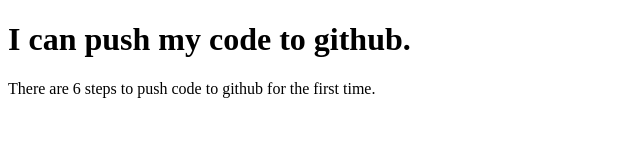
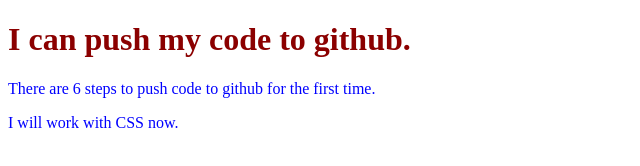
Before and after one commit to MdSagorHossain99/My-second-repo, a plain HTML site: page index.html in a window 1280 px wide. Shown: the whole page, without its empty margins (0-640 px from the left). Drawn offline with Linux system fonts and the light colour scheme.

Commit message:
adding changes

```diff
--- a/index.html
+++ b/index.html
@@ -8,7 +8,8 @@
   <link rel="stylesheet" href="style.css">
 </head>
 <body>
-  <h1>I can push my code to github.</h1>
-  <p>There are 6 steps to push code to github for the first time.</p>
+  <h1 id="header">I can push my code to github.</h1>
+  <p class="paragraph">There are 6 steps to push code to github for the first time.</p>
+  <p class="paragraph">I will work with CSS now. </p>
 </body>
 </html>
--- a/style.css
+++ b/style.css
@@ -0,0 +1,8 @@
+.paragraph{
+  color: blue;
+}
+#header{
+
+  font-size: 30;
+  color: darkred;
+}
```
